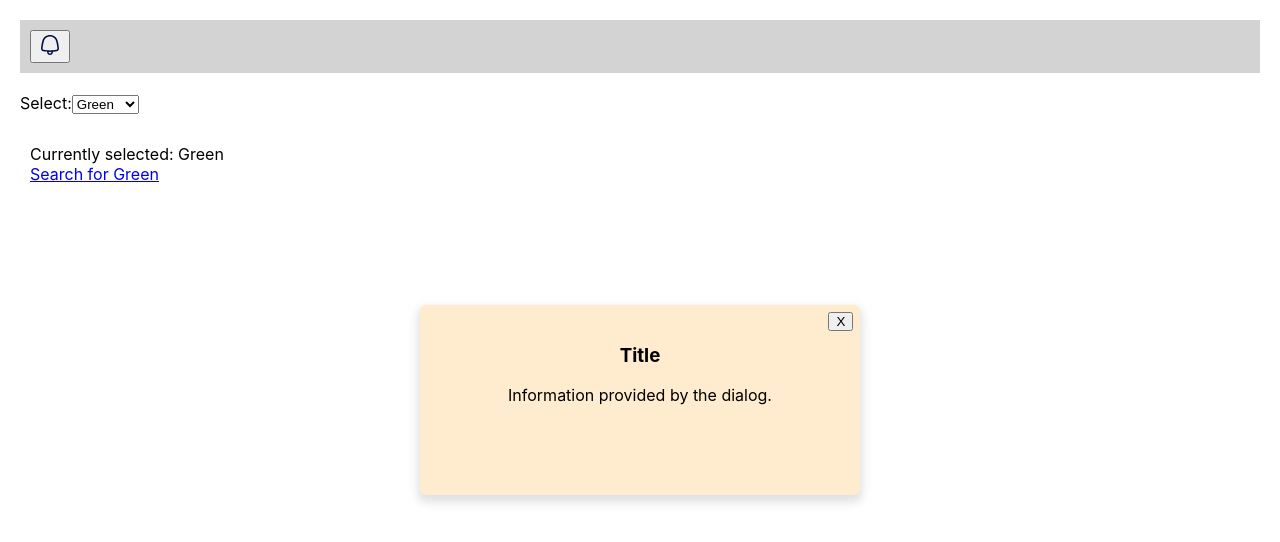
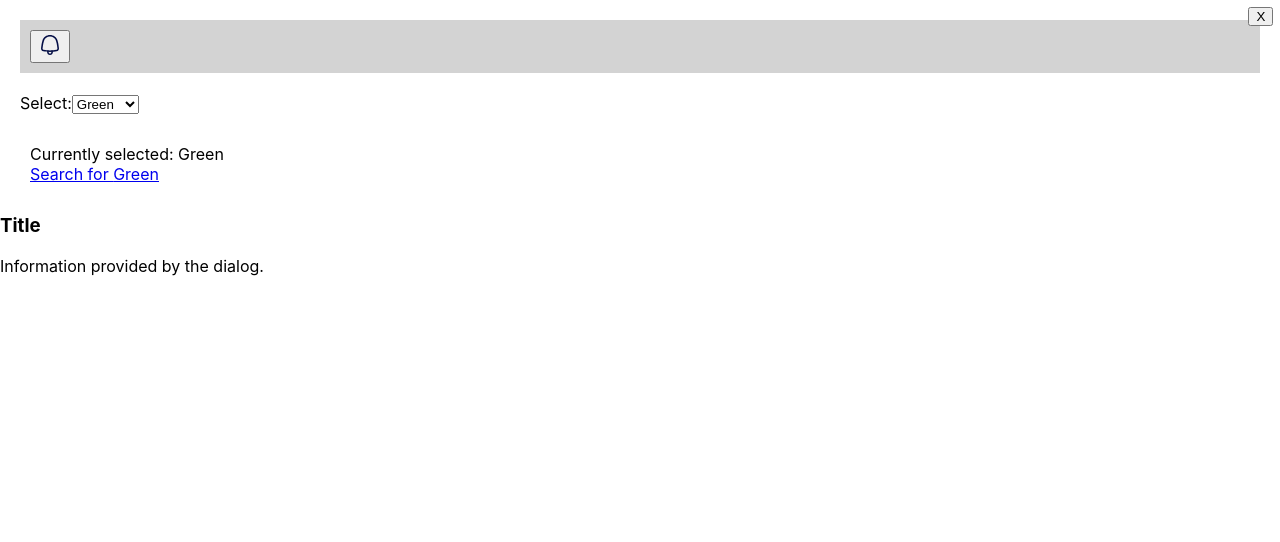
Before and after one commit to nickrally/accessibility-app, a React (Create React App) app: page / in a window 1280 px wide. Both pictures are taken after a click on the button 50 px from the left and 46 px from the top of the page. Shown: the top 542 px of the page. Built offline with nearby package versions, Linux system fonts and the light colour scheme.

Commit message:
minor change

```diff
--- a/src/components/Dialog.js
+++ b/src/components/Dialog.js
@@ -5,7 +5,7 @@ import { createPortal } from "react-dom";
 const Dialog = (props) => {
   const dialog = document.getElementById("dialog");
   return createPortal(
-    <div id="notification-desc" role="dialog">
+    <div id="notification-desc">
       <h3>Title</h3>
       Information provided by the dialog.
       <button className="x-button" onClick={() => props.close(false)}>
```
